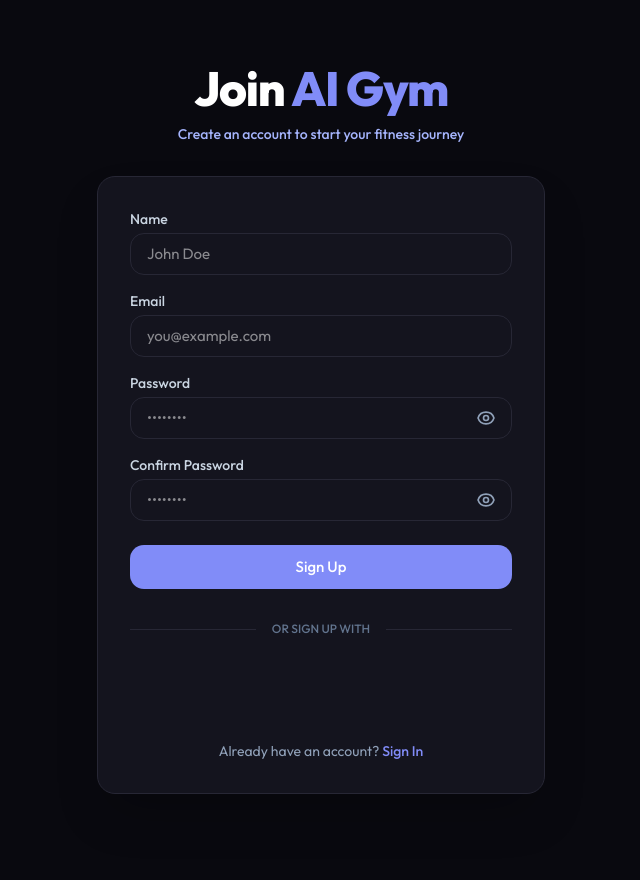
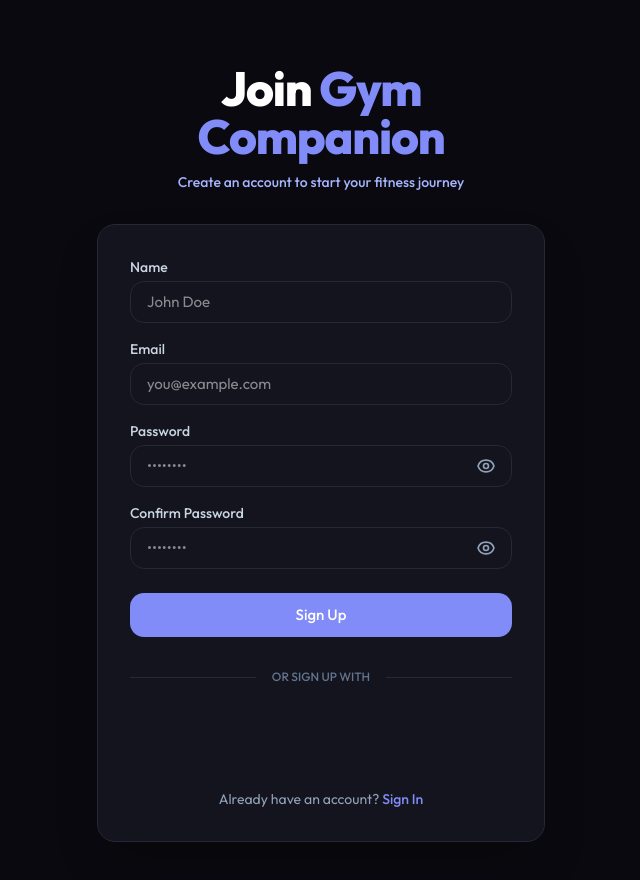
Before and after one commit to Sujith-Medithi/Gym-Companion, a React (Vite) app in the folder client/: page /signup in a window 1280 px wide. Shown: the top 880 px of the page, without its empty margins (319-959 px from the left). Built offline with nearby package versions, Linux system fonts and the light colour scheme; no server answers.

Commit message:
fix(ui): update signup heading to Join Gym Companion

```diff
--- a/client/src/pages/Signup.jsx
+++ b/client/src/pages/Signup.jsx
@@ -78,7 +78,7 @@ const Signup = () => {
         {/* Header */}
         <div className="mb-8 text-center">
           <h1 className="text-4xl font-extrabold tracking-tight text-white sm:text-5xl">
-            Join <span className="text-primary">AI Gym</span>
+            Join <span className="text-primary">Gym Companion</span>
           </h1>
           <p className="mt-3 text-sm text-[#A5B4FC] font-medium">
             Create an account to start your fitness journey
```
